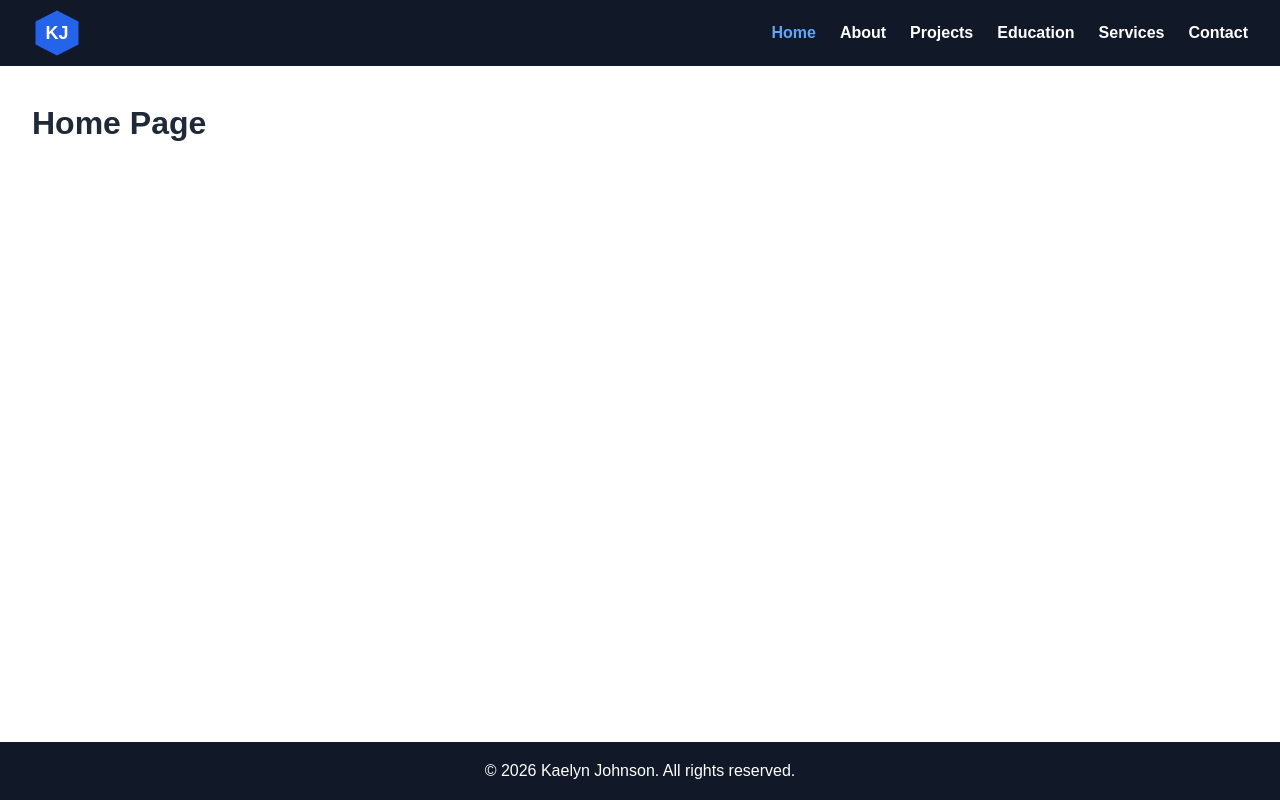
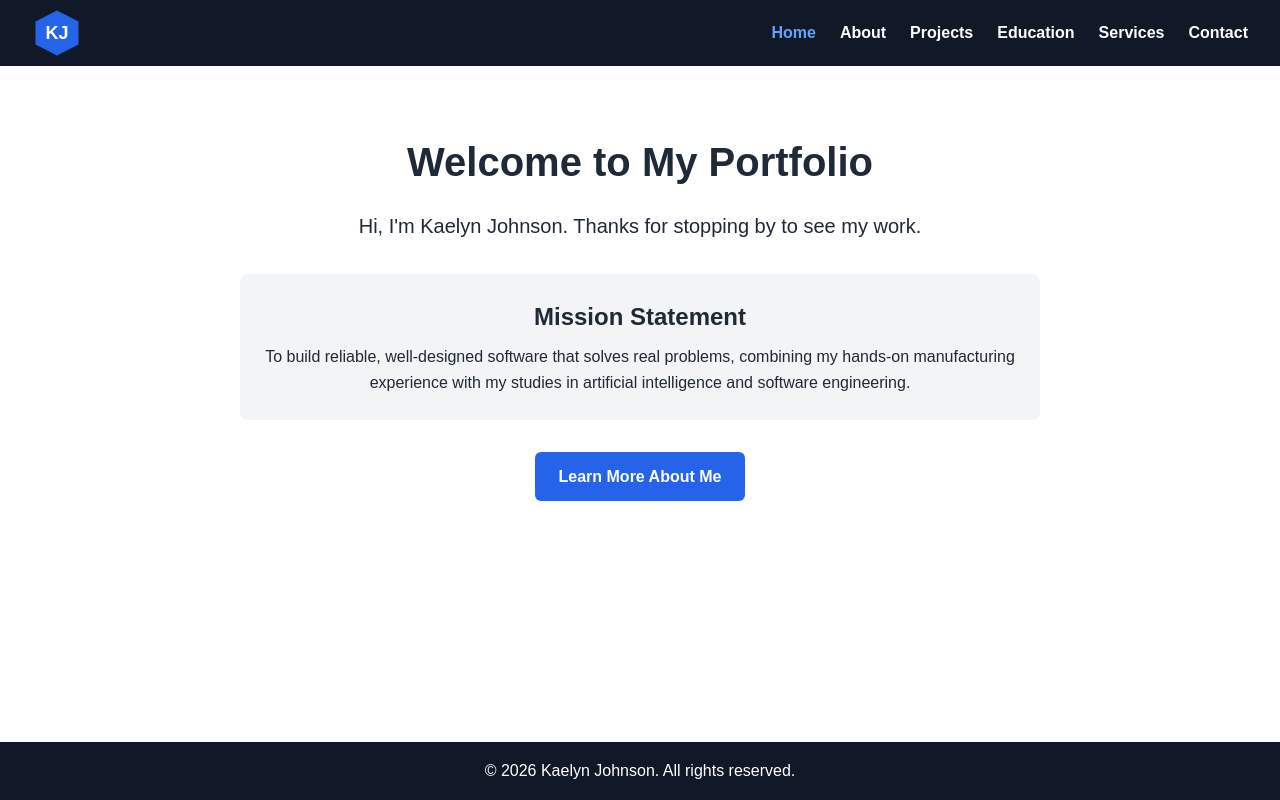
Before and after one commit to kaelynjohnson/kaelyn-portfolio, a React (Vite) app: page / in a window 1280 px wide. Built offline with nearby package versions, Linux system fonts and the light colour scheme.

Commit message:
Add Home page with welcome message and mission statement

```diff
--- a/src/pages/Home.jsx
+++ b/src/pages/Home.jsx
@@ -1,6 +1,28 @@
-// Home.jsx - landing page; the full welcome message is added in Step 3
+// Home.jsx - landing page with a welcome message, mission statement, and a link to the About page
+import { Link } from 'react-router-dom';
+
 function Home() {
-  return <h1>Home Page</h1>;
+  return (
+    <section className="home">
+      <h1>Welcome to My Portfolio</h1>
+      <p className="home-intro">
+        Hi, I'm Kaelyn Johnson. Thanks for stopping by to see my work.
+      </p>
+
+      <div className="mission">
+        <h2>Mission Statement</h2>
+        <p>
+          To build reliable, well-designed software that solves real problems,
+          combining my hands-on manufacturing experience with my studies in
+          artificial intelligence and software engineering.
+        </p>
+      </div>
+
+      <Link to="/about" className="button">
+        Learn More About Me
+      </Link>
+    </section>
+  );
 }
 
 export default Home;
--- a/src/styles/main.css
+++ b/src/styles/main.css
@@ -64,3 +64,48 @@ body {
   background-color: #111827;
   color: #ffffff;
 }
+
+/* Home page: centered welcome section */
+.home {
+  max-width: 800px;
+  margin: 0 auto;
+  text-align: center;
+  padding: 2rem 0;
+}
+
+.home h1 {
+  font-size: 2.5rem;
+  margin-bottom: 1rem;
+}
+
+.home-intro {
+  font-size: 1.25rem;
+  margin-bottom: 2rem;
+}
+
+/* Mission statement box */
+.mission {
+  background-color: #f3f4f6;
+  padding: 1.5rem;
+  border-radius: 8px;
+  margin-bottom: 2rem;
+}
+
+.mission h2 {
+  margin-bottom: 0.5rem;
+}
+
+/* Reusable button style for links */
+.button {
+  display: inline-block;
+  padding: 0.75rem 1.5rem;
+  background-color: #2563eb;
+  color: #ffffff;
+  text-decoration: none;
+  font-weight: bold;
+  border-radius: 6px;
+}
+
+.button:hover {
+  background-color: #1d4ed8;
+}
```
